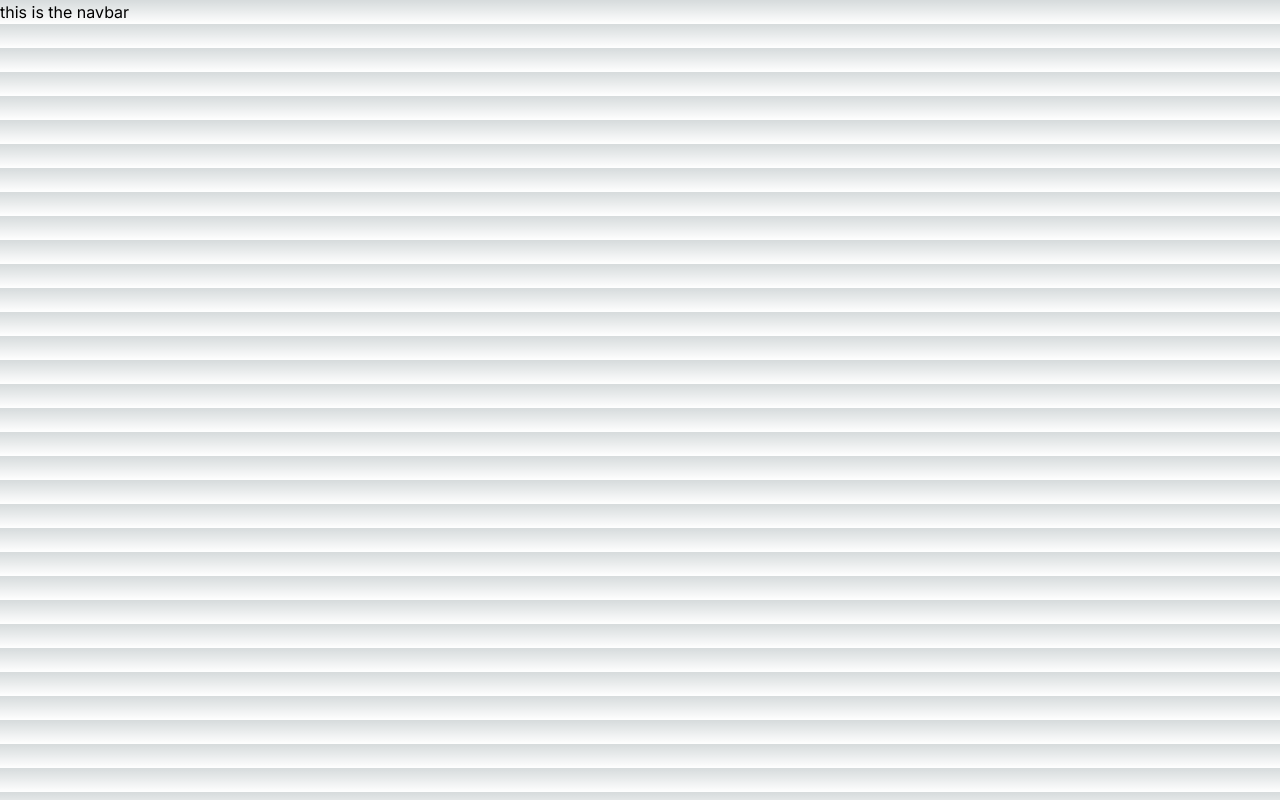
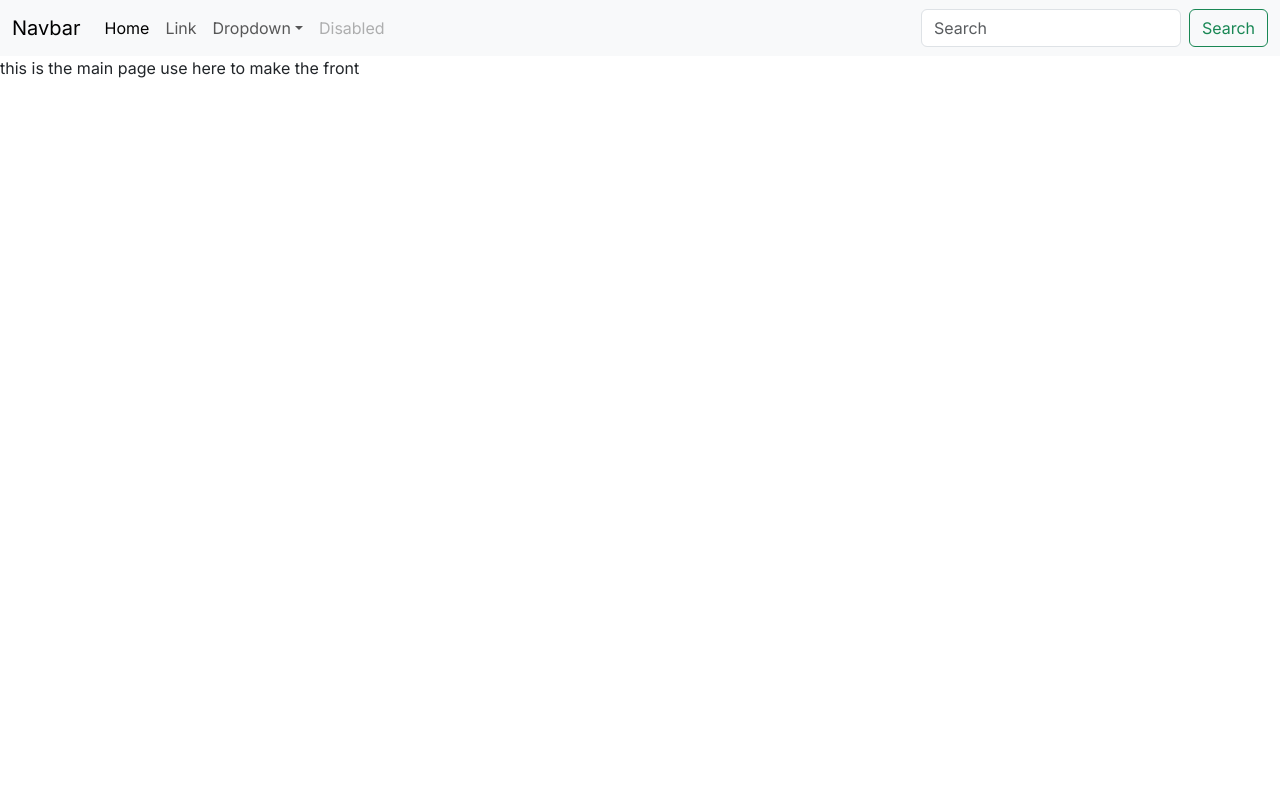
Before and after one commit to avantikachauhann/YuvSrijan, a Next.js app: page / in a window 1280 px wide. Built offline with nearby package versions, Linux system fonts and the light colour scheme.

Commit message:
integrate boot

```diff
--- a/app/components/Navbar.jsx
+++ b/app/components/Navbar.jsx
@@ -1,9 +1,42 @@
-import React from 'react'
-
 const Navbar = () => {
   return (
     <div>
-      this is the navbar
+      <nav className="navbar navbar-expand-lg bg-body-tertiary">
+  <div className="container-fluid">
+    <a className="navbar-brand" href="#">Navbar</a>
+    <button className="navbar-toggler" type="button" data-bs-toggle="collapse" data-bs-target="#navbarSupportedContent" aria-controls="navbarSupportedContent" aria-expanded="false" aria-label="Toggle navigation">
+      <span className="navbar-toggler-icon"></span>
+    </button>
+    <div className="collapse navbar-collapse" id="navbarSupportedContent">
+      <ul className="navbar-nav me-auto mb-2 mb-lg-0">
+        <li className="nav-item">
+          <a className="nav-link active" aria-current="page" href="#">Home</a>
+        </li>
+        <li className="nav-item">
+          <a className="nav-link" href="#">Link</a>
+        </li>
+        <li className="nav-item dropdown">
+          <a className="nav-link dropdown-toggle" href="#" role="button" data-bs-toggle="dropdown" aria-expanded="false">
+            Dropdown
+          </a>
+          <ul className="dropdown-menu">
+            <li><a className="dropdown-item" href="#">Action</a></li>
+            <li><a className="dropdown-item" href="#">Another action</a></li>
+            <li><hr className="dropdown-divider"/></li>
+            <li><a className="dropdown-item" href="#">Something else here</a></li>
+          </ul>
+        </li>
+        <li className="nav-item">
+          <a className="nav-link disabled" aria-disabled="true">Disabled</a>
+        </li>
+      </ul>
+      <form className="d-flex" role="search">
+        <input className="form-control me-2" type="search" placeholder="Search" aria-label="Search"/>
+        <button className="btn btn-outline-success" type="submit">Search</button>
+      </form>
+    </div>
+  </div>
+</nav>
     </div>
   )
 }
--- a/app/globals.css
+++ b/app/globals.css
@@ -1,33 +1,3 @@
 @tailwind base;
 @tailwind components;
 @tailwind utilities;
-
-:root {
-  --foreground-rgb: 0, 0, 0;
-  --background-start-rgb: 214, 219, 220;
-  --background-end-rgb: 255, 255, 255;
-}
-
-@media (prefers-color-scheme: dark) {
-  :root {
-    --foreground-rgb: 255, 255, 255;
-    --background-start-rgb: 0, 0, 0;
-    --background-end-rgb: 0, 0, 0;
-  }
-}
-
-body {
-  color: rgb(var(--foreground-rgb));
-  background: linear-gradient(
-      to bottom,
-      transparent,
-      rgb(var(--background-end-rgb))
-    )
-    rgb(var(--background-start-rgb));
-}
-
-@layer utilities {
-  .text-balance {
-    text-wrap: balance;
-  }
-}
--- a/app/layout.js
+++ b/app/layout.js
@@ -1,6 +1,7 @@
+import "bootstrap/dist/css/bootstrap.min.css";
 import { Inter } from "next/font/google";
-import "./globals.css";
-
+import Navbar from "./components/Navbar";
+// import "./globals.css";
 const inter = Inter({ subsets: ["latin"] });
 
 export const metadata = {
@@ -11,7 +12,14 @@
 export default function RootLayout({ children }) {
   return (
     <html lang="en">
-      <body className={inter.className}>{children}</body>
+
+      <body className={inter.className}>
+        <Navbar />
+
+        {children}
+
+
+      </body>
     </html>
   );
 }
--- a/app/page.js
+++ b/app/page.js
@@ -4,8 +4,8 @@
 export default function Home() {
   return (
   <>
-  <Navbar />
-
+  this is the main page
+  use here to make the front
   </>
 
 
```
Also changed, not shown: app/about/page.jsx (added, +22 -0 lines), package.json (+6 -5 lines), 1 other file (tests, documents, lock files or other folders).
